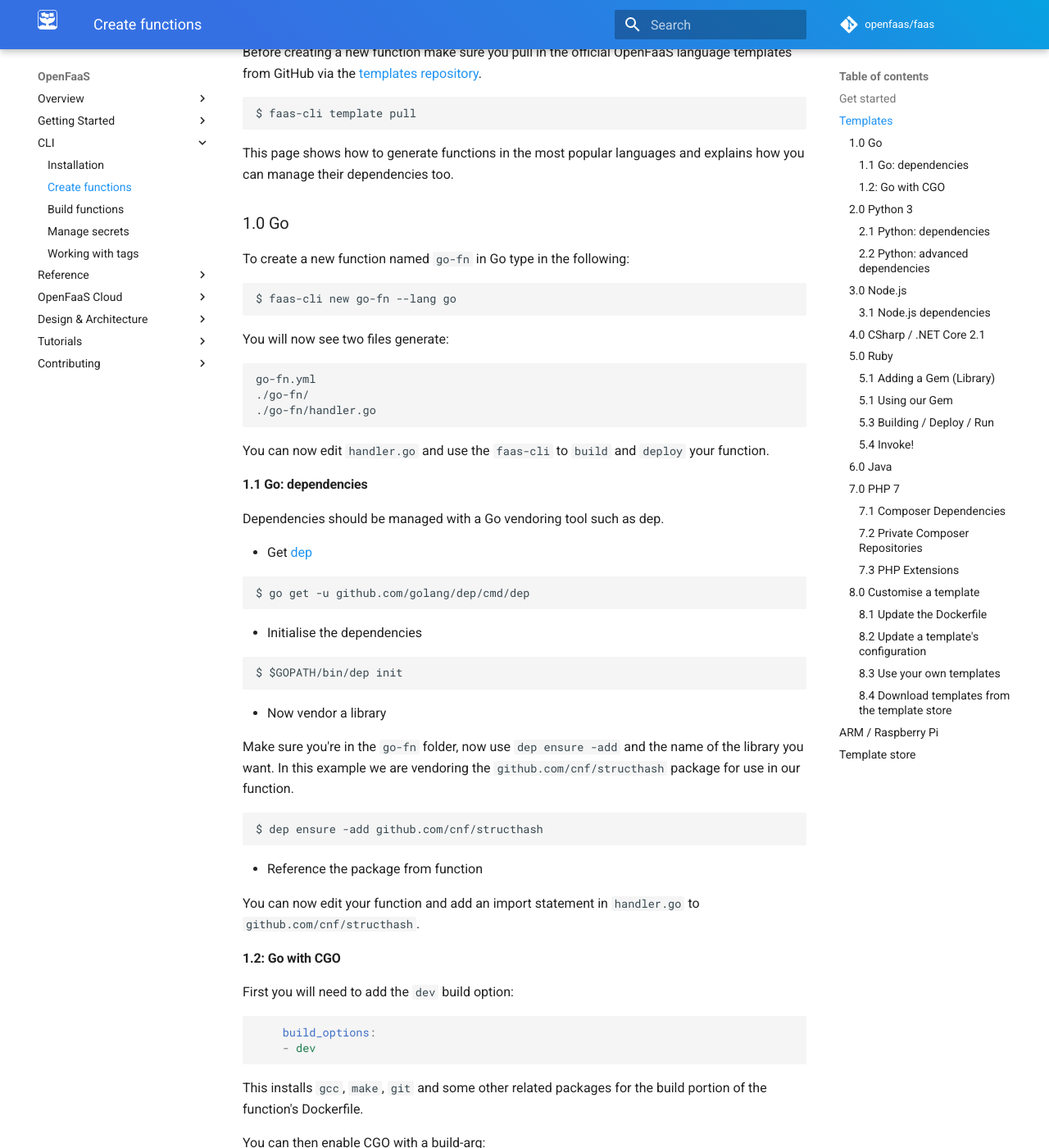
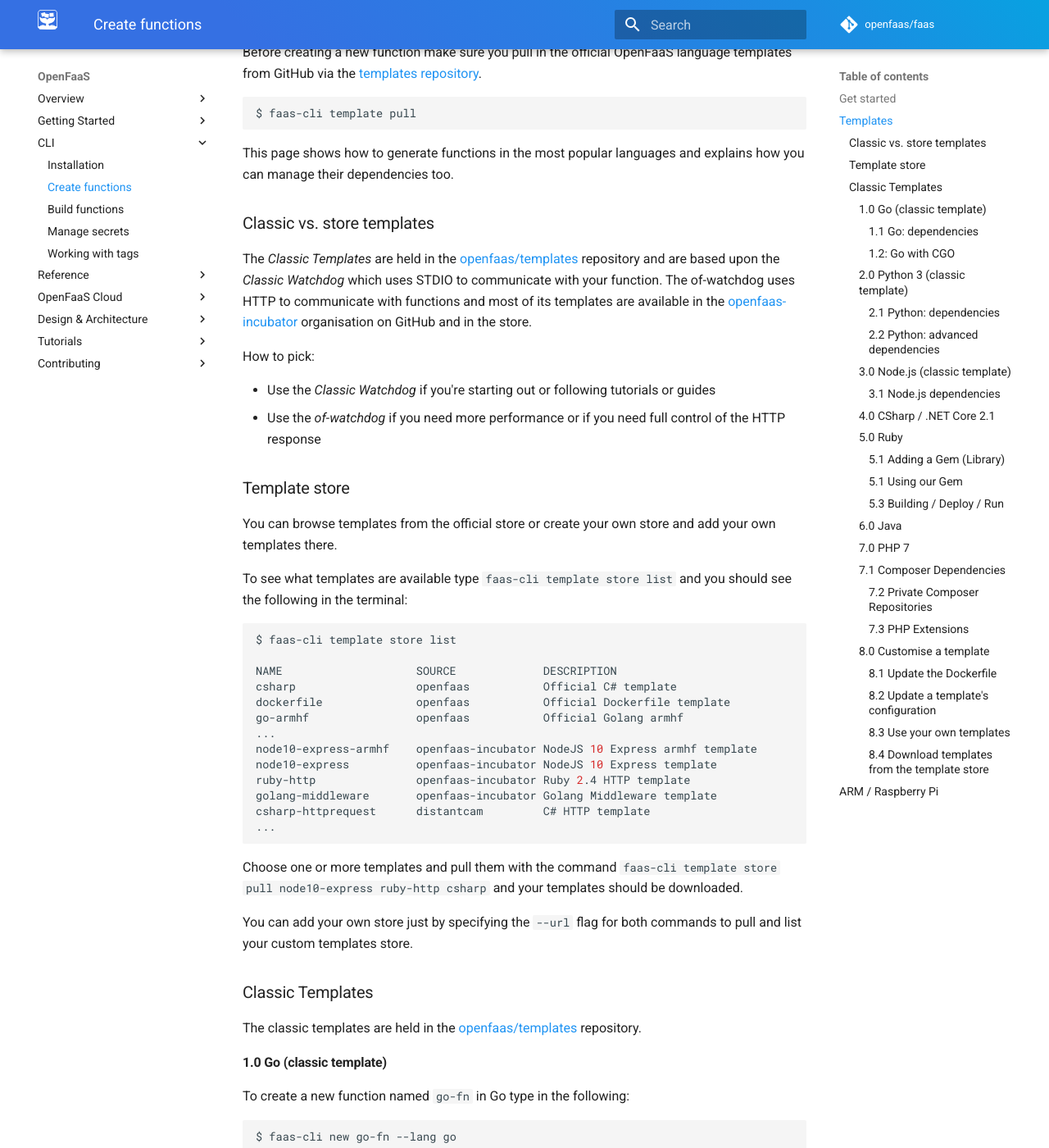
Before and after one commit to openfaas/docs, an MkDocs documentation site: the page built from docs/cli/templates.md, in a window 1280 px wide and 1400 px high, scrolled down 577 px. Shown: the whole window at 82% size. Built offline with MkDocs 1.6.1 and Material for MkDocs 9.7.7, drawn with Linux system fonts in a browser that asks for light colours; comment, search, counter and statistics services are not loaded; some of the changed text lies outside the part shown.

Commit message:
Add note on classic templates
Signed-off-by: Alex Ellis <alexellis2@gmail.com>

````diff
--- a/docs/cli/templates.md
+++ b/docs/cli/templates.md
@@ -22,7 +22,46 @@ $ faas-cli template pull
 
 This page shows how to generate functions in the most popular languages and explains how you can manage their dependencies too.
 
-### 1.0 Go
+### Classic vs. store templates
+
+The *Classic Templates* are held in the [openfaas/templates](https://github.com/openfaas/templates) repository and are based upon the *Classic Watchdog* which uses STDIO to communicate with your function. The of-watchdog uses HTTP to communicate with functions and most of its templates are available in the [openfaas-incubator](https://github.com/openfaas-incubator/) organisation on GitHub and in the store.
+
+How to pick:
+
+* Use the *Classic Watchdog* if you're starting out or following tutorials or guides
+* Use the *of-watchdog* if you need more performance or if you need full control of the HTTP response
+
+### Template store
+
+You can browse templates from the official store or create your own store and add your own templates there.
+
+To see what templates are available type `faas-cli template store list` and you should see the following in the terminal:
+
+```sh
+$ faas-cli template store list
+
+NAME                    SOURCE             DESCRIPTION
+csharp                  openfaas           Official C# template
+dockerfile              openfaas           Official Dockerfile template
+go-armhf                openfaas           Official Golang armhf
+...
+node10-express-armhf    openfaas-incubator NodeJS 10 Express armhf template
+node10-express          openfaas-incubator NodeJS 10 Express template
+ruby-http               openfaas-incubator Ruby 2.4 HTTP template
+golang-middleware       openfaas-incubator Golang Middleware template
+csharp-httprequest      distantcam         C# HTTP template
+...
+```
+
+Choose one or more templates and pull them with the command `faas-cli template store pull node10-express ruby-http csharp` and your templates should be downloaded.
+
+You can add your own store just by specifying the `--url` flag for both commands to pull and list your custom templates store.
+
+### Classic Templates
+
+The classic templates are held in the [openfaas/templates](https://github.com/openfaas/templates) repository.
+
+#### 1.0 Go (classic template)
 
 To create a new function named `go-fn` in Go type in the following:
 
@@ -40,7 +79,7 @@ go-fn.yml
 
 You can now edit `handler.go` and use the `faas-cli` to `build` and `deploy` your function.
 
-#### 1.1 Go: dependencies
+##### 1.1 Go: dependencies
 
 Dependencies should be managed with a Go vendoring tool such as dep.
 
@@ -68,7 +107,7 @@ $ dep ensure -add github.com/cnf/structhash
 
 You can now edit your function and add an import statement in `handler.go` to `github.com/cnf/structhash`.
 
-#### 1.2: Go with CGO
+##### 1.2: Go with CGO
 
 First you will need to add the `dev` build option:
 
@@ -85,7 +124,7 @@ You can then enable CGO with a build-arg:
 faas-cli build --build-arg CGO_ENABLED=1
 ```
 
-### 2.0 Python 3
+#### 2.0 Python 3 (classic template)
 
 To create a Python function named `pycon` type in:
 
@@ -103,13 +142,13 @@ pycon/requirements.txt
 
 > Note: Python 2.7 is also available with the language template `python`.
 
-#### 2.1 Python: dependencies
+##### 2.1 Python: dependencies
 
 You should edit `pycon/requirements.txt` and add any pip modules you want with each one on a new line, for instance `requests`.
 
 The primary Python template uses Alpine Linux as a runtime environment due to its minimal size, but if you need a Debian environment so that you can compile `numpy` or other modules then read on to the next section.
 
-#### 2.2 Python: advanced dependencies
+##### 2.2 Python: advanced dependencies
 
 If you need to use pip modules that require compilation then you should try the python3-debian template then add your pip modules to the `requirements.txt` file.
 
@@ -130,7 +169,7 @@ Successfully installed numpy-1.14.2
 ...
 ```
 
-### 3.0 Node.js
+#### 3.0 Node.js (classic template)
 
 Generate a function named `js-fn`:
 
@@ -147,7 +186,7 @@ You'll see:
 ./js-fn/package.json
 ```
 
-#### 3.1 Node.js dependencies
+##### 3.1 Node.js dependencies
 
 Node.js dependencies are managed with `npm` and the `package.json` file which was generated for you.
 
@@ -160,7 +199,7 @@ npm i --save cheerio
 
 You can now add a `require('cheerio')` statement into your function and make use of this library.
 
-### 4.0 CSharp / .NET Core 2.1
+#### 4.0 CSharp / .NET Core 2.1
 
 You can create functions in .NET Core 2.1 using C# / CSharp.
 
@@ -172,8 +211,7 @@ faas-cli new --lang csharp csharp-function
 
 Now you can open your current folder in a tool such as Visual Studio Code and add dependencies using the project (csproj) file.
 
-### 5.0 Ruby
-
+#### 5.0 Ruby
 
 Create a function called `ruby-function`:
 
@@ -192,7 +230,7 @@ The directory structure is:
 
 Your code should be in the handler.rb file
 
-#### 5.1 Adding a Gem (Library)
+##### 5.1 Adding a Gem (Library)
 
 Open the `Gemfile` in the ruby-function directory
 
@@ -202,7 +240,7 @@ Add the following line
 gem 'httparty'
 ```
 
-#### 5.1 Using our Gem
+##### 5.1 Using our Gem
 
 Replace your `handler.rb` code with the following
 
@@ -216,7 +254,7 @@ class Handler
 end
 ```
 
-#### 5.3 Building / Deploy / Run
+##### 5.3 Building / Deploy / Run
 
 Edit the `ruby-function.yml` and point your image to your dockerhub, for example
 `${your_user}/ruby-function`
@@ -236,7 +274,7 @@ When you HTTParty, you must party hard!
 ...
 ```
 
-#### 5.4 Invoke!
+Now you can invoke the function:
 
 ```
 $ echo 'OpenFaaS' | faas-cli invoke ruby-function
@@ -255,7 +293,7 @@ $ echo 'OpenFaaS' | faas-cli invoke ruby-function
 ```
 
 
-### 6.0 Java
+#### 6.0 Java
 
 A Java 8 template is provided which uses Gradle 4.8.1 as a build-system.
 
@@ -286,7 +324,7 @@ You can use `getHeader(k)` on the Request interface to query a header.
 
 To set a header such as content-type you can use `setHeader(k, v)` on the Response interface.
 
-### 7.0 PHP 7
+#### 7.0 PHP 7
 
 To create a PHP7 function named `my-function` type in:
 
@@ -305,23 +343,23 @@ Add any dependencies/extensions as described below and implement your functions
 
 You should edit `composer.json` and add any required package dependencies, referring to the [Composer Documentation](https://getcomposer.org/doc/) for instructions on using `composer.json`.
 
-#### 7.2 Private Composer Repositories
+##### 7.2 Private Composer Repositories
 
 Refer to the [PHP7 Template Documentation](https://github.com/openfaas/templates/tree/master/template/php7) for instructions on how to use [Composers]((https://getcomposer.org/doc/)) `COMPOSER_AUTH` environment variable to configure access to dependencies in private repositories.
 
-#### 7.3 PHP Extensions
+##### 7.3 PHP Extensions
 
 The PHP7 template is based upon the [Docker Library PHP image](https://hub.docker.com/_/php/) and provides the `php-extension.sh` script which exposes the ability to customise extensions installed in a function image.
 
 Refer to the [PHP7 Template Documentation](https://github.com/openfaas/templates/tree/master/template/php7) for instructions on customising installed extensions.
 
-### 8.0 Customise a template
+#### 8.0 Customise a template
 
 It is recommended that you use the official templates as they are provided and if there is a short-coming that you raise a GitHub issue so we can improve the templates for everyone.
 
 All templates are driven by a Dockerfile and can be customised by editing the files found in the ./template folder.
 
-#### 8.1 Update the Dockerfile
+##### 8.1 Update the Dockerfile
 
 There are several reasons why you may want to update your Dockerfile, just edit `./template/<language_name>/Dockerfile`.
 
@@ -331,7 +369,7 @@ There are several reasons why you may want to update your Dockerfile, just edit
 
 * Try a new version of a base-image - it may be that the project is showing support for Node.js LTS, but you want the cutting-edge version, you can do that too
 
-#### 8.2 Update a template's configuration
+##### 8.2 Update a template's configuration
 
 The name of a template is read from a "template.yml" file kept within the template folder: `./template/<language_name>/template.yml`
 
@@ -345,7 +383,7 @@ fprocess: dotnet ./root.dll
 * `language` is the display name used for `faas-cli new --list`.
 * `fprocess` provides the process to run for each invocation - i.e. your function
 
-#### 8.3 Use your own templates
+##### 8.3 Use your own templates
 
 You can use your own Git repository for a custom or forked set of templates. This can be public or private.
 
@@ -357,7 +395,7 @@ If you want to set up your own default template location, specify the `OPENFAAS_
 export OPENFAAS_TEMPLATE_URL=https://raw.githubusercontent.com/user/mytemplate/customtemplates
 ```
 
-#### 8.4 Download templates from the template store
+##### 8.4 Download templates from the template store
 
 > Note: In order to access the template store you need `0.8.1` version of the CLI or higher
 
@@ -412,28 +450,3 @@ Type in `faas-cli new --list` and look for any languages ending in `-armhf`. You
 For these platforms do the same as above and look for the `-arm64` suffix.
 
 > It is easy to make your own templates so if you need to use this platform please convert one of the "regular" templates for your platform.
-
-## Template store
-
-You can browse templates from our official store or create your own store and add your own official templates there.
-
-To see what templates are available type `faas-cli template store list` and you should see the following in the terminal:
-```
-$ faas-cli template store list
-
-NAME                    SOURCE             DESCRIPTION
-csharp                  openfaas           Official C# template
-dockerfile              openfaas           Official Dockerfile template
-go-armhf                openfaas           Official Golang armhf
-...
-node10-express-armhf    openfaas-incubator NodeJS 10 Express armhf template
-node10-express          openfaas-incubator NodeJS 10 Express template
-ruby-http               openfaas-incubator Ruby 2.4 HTTP template
-...
-```
-
-Choose one or more templates and pull them with the command `faas-cli template store pull node10-express ruby-http csharp` and your templates should be downloaded.
-
-You can add your own store just by specifying the `--url` flag for both commands to pull and list your custom templates store.
-
-> Note: The feature is in experimental stage and the verbs may change also the structure in which you keep your templates should follow the structure of the official store found [here](https://github.com/openfaas/store/blob/master/templates.json).
````
